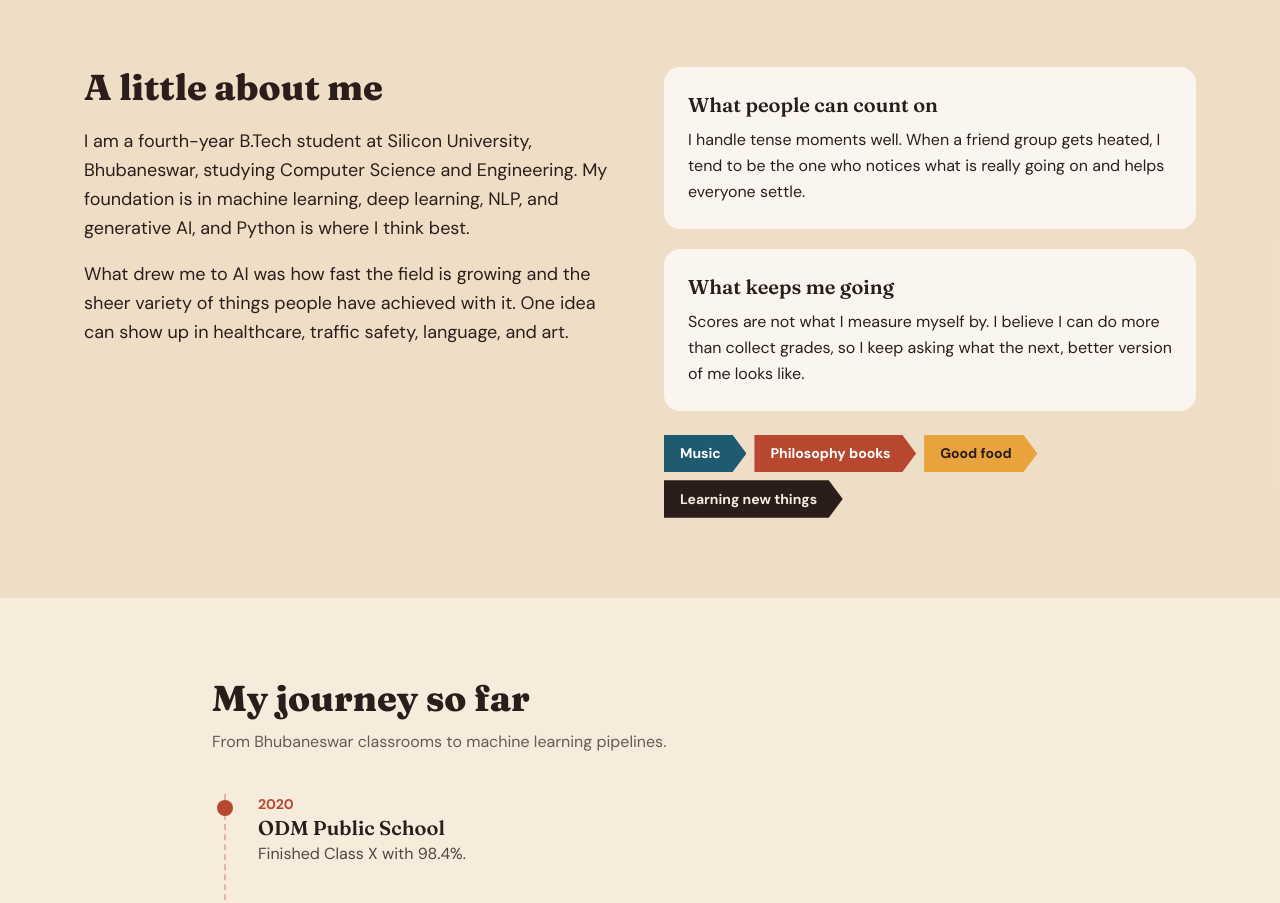
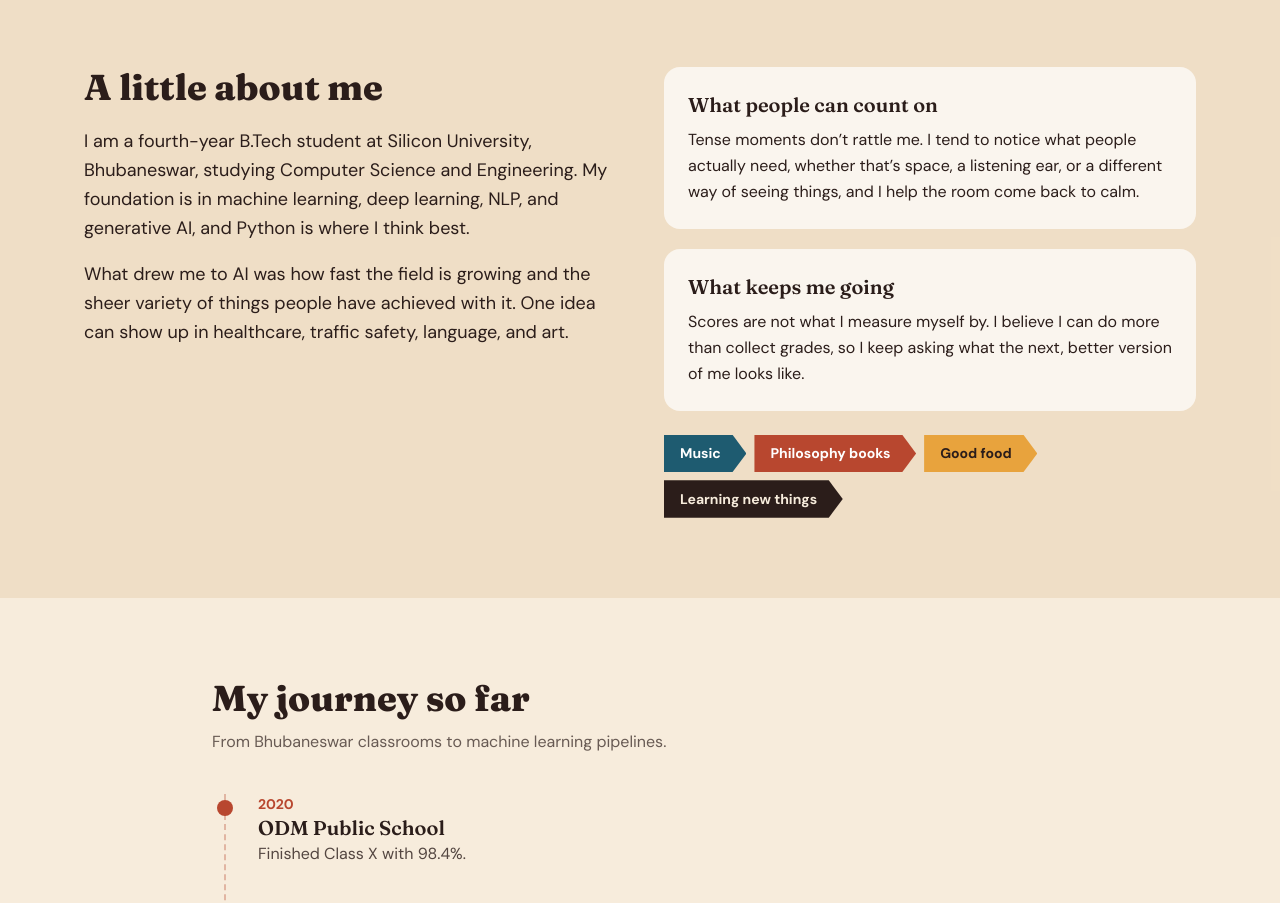
Before and after one commit to skagnee/skagnee.github.io, a plain HTML site: page index.html in a window 1280 px wide. Shown: the part 780-1683 px from the top of the page. Drawn offline with nearby package versions, Linux system fonts and the light colour scheme.

Commit message:
Revise text on handling tense moments
Updated the paragraph to better express handling tense moments.

```diff
--- a/index.html
+++ b/index.html
@@ -78,7 +78,7 @@ tailwind.config = { theme: { extend: {
     <div class="space-y-5">
       <div class="bg-white/70 rounded-2xl p-6">
         <h3 class="font-serif font-semibold text-xl mb-2">What people can count on</h3>
-        <p class="leading-relaxed">I handle tense moments well. When a friend group gets heated, I tend to be the one who notices what is really going on and helps everyone settle.</p>
+        <p class="leading-relaxed">Tense moments don’t rattle me. I tend to notice what people actually need, whether that’s space, a listening ear, or a different way of seeing things, and I help the room come back to calm.</p>
       </div>
       <div class="bg-white/70 rounded-2xl p-6">
         <h3 class="font-serif font-semibold text-xl mb-2">What keeps me going</h3>
```
